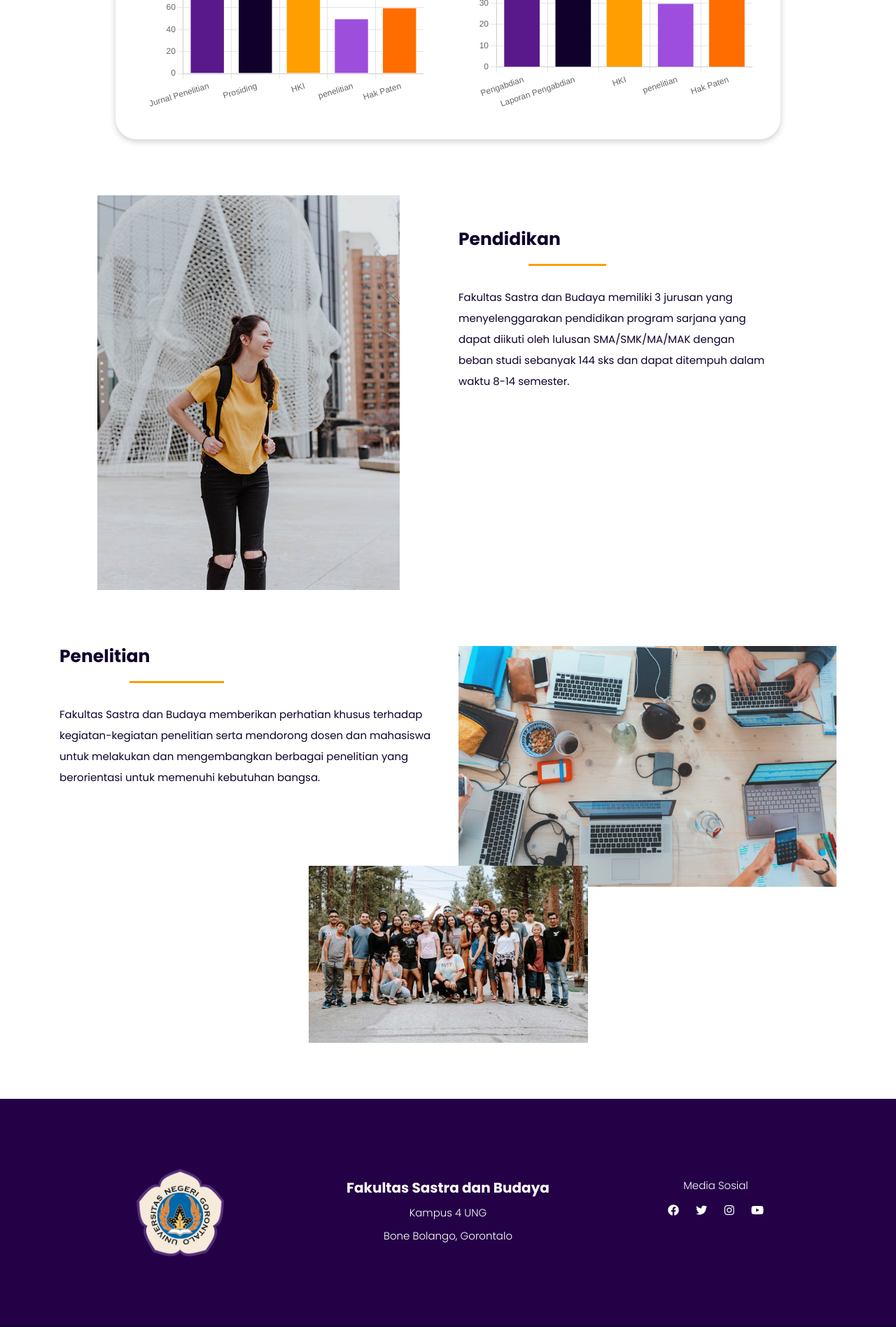
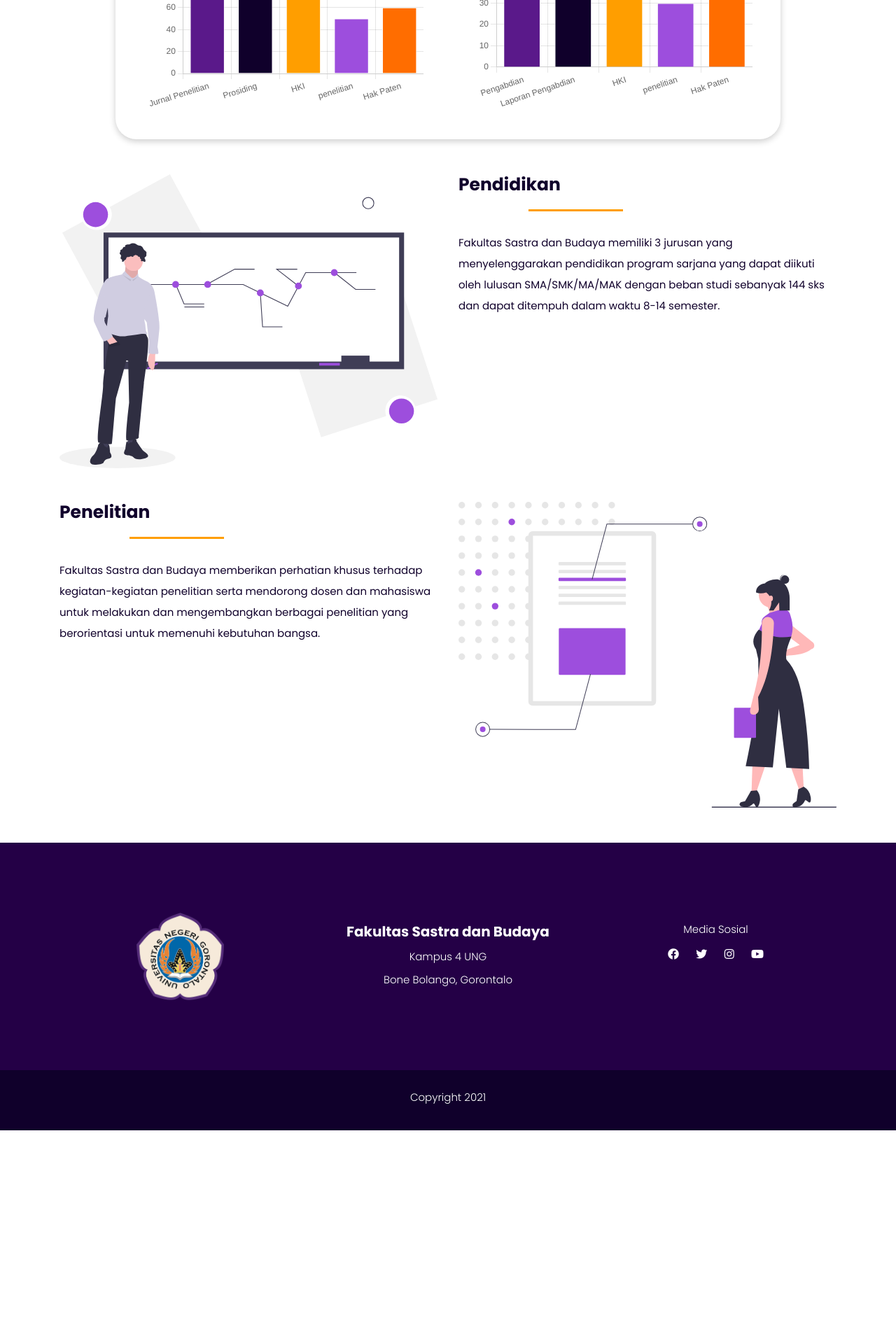
Before and after one commit to SyahrulPrayogaa/fsb-ung, a PHP site: page / in a window 1280 px wide. Shown: the part 1828-3724 px from the top of the page at 70% size. After the commit the page ends 3443 px from the top, so only its background shows below. Run offline with PHP 8.4, Linux system fonts and the light colour scheme; some libraries are stand-ins or nearby versions.

Commit message:
add svg asset & fix margin content

```diff
--- a/public/page/home.php
+++ b/public/page/home.php
@@ -39,7 +39,7 @@
 
       <!-- Row Jumlah Mahasiswa -->
       <div class="row d-flex justify-content-center">
-        <div class="col-xl-6 col-lg-8 col-md-10 col-sm-12 ">
+        <div class="col-xl-6 col-lg-7 col-md-9 col-sm-12 ">
           <div class="chart-box">
             <canvas id="mahasiswaChart1" width="400"></canvas>
             <div class="chart-info">
@@ -242,26 +242,24 @@
 <!-- end of jumlah dosen Chart -->
 
 <!-- Pendidikan -->
-<div class="pendidikan">
-  <div class="container">
+<div class="penelitian">
+  <div class="container mb-5">
     <div class="row">
       <div class="col-md-6 d-flex justify-content-center">
-        <img src="assets/img/Pendidikan.jpg" alt="">
+        <img src="assets/img/professor.svg" alt="">
       </div>
-      <div class="col-md-5">
-        <h3 class="title-content mt-5">Pendidikan</h3>
+      <div class="col-md-6">
+        <h3 class="title-content">Pendidikan</h3>
         <div class="title-content-line"></div>
         <p class="text-content">Fakultas Sastra dan Budaya memiliki 3 jurusan yang menyelenggarakan pendidikan program sarjana yang dapat diikuti oleh lulusan SMA/SMK/MA/MAK dengan beban studi sebanyak 144 sks dan dapat ditempuh dalam waktu 8-14 semester.</p>
         <!-- <a href="#" class="link-content">Selengkapnya -></a> -->
       </div>
     </div>
   </div>
-</div>
-<!-- End of Pendidikan -->
+  <!-- End of Pendidikan -->
 
-<!-- Penelitian -->
-<div class="penelitian">
-  <div class="container">
+  <!-- Penelitian -->
+  <div class="container mt-5">
     <div class="row">
       <div class="col-md-6">
         <h3 class="title-content">Penelitian</h3>
@@ -269,12 +267,9 @@
         <p class="text-content">Fakultas Sastra dan Budaya memberikan perhatian khusus terhadap kegiatan-kegiatan penelitian serta mendorong dosen dan mahasiswa untuk melakukan dan mengembangkan berbagai penelitian yang berorientasi untuk memenuhi kebutuhan bangsa.</p>
         <!-- <a href="#" class="link-content">Selengkapnya -></a> -->
       </div>
-      <div class="col-md-6 d-flex justify-content-end">
-        <img src="assets/img/penelitian2.jpg" alt="">
+      <div class="col-md-6 d-flex justify-content-center order-md-2 order-first">
+        <img src="assets/img/file_analysis.svg" alt="">
       </div>
-    </div>
-    <div class="row">
-      <img src="assets/img/penelitian1.jpg" alt="" class="penelitian-img">
     </div>
   </div>
 </div>
--- a/public/style/responsive.css
+++ b/public/style/responsive.css
@@ -65,9 +65,6 @@
 }
 /* end of Carousel */
 
-/* statistik */
-
-/* end of statistik */
 /* ===========Home========== */
 
 /* ===========Jumbotron========== */
@@ -97,45 +94,15 @@
   }
 /* end of Carousel */
 
-/* Pendidikan */
-.pendidikan .title-content-line{
-  width: 25%;
-  margin-left: 100px;
-}
-.pendidikan img{
-  width: 90%;
-}
-/* Pendidikan */
-.penelitian .title-content-line{
-  width: 25%;
-  margin-left: 100px;
-
-}.penelitian img{
-  height: 80%;
-  margin-top: 50px;
-}
-.penelitian .penelitian-img{
-  display: flex;
-  margin: 0 auto;
-  width: 35%;
-  margin-top: -30px;
-  z-index: 1;
-}
 /* Penelitian */
 .penelitian .title-content-line{
   width: 25%;
   margin-left: 100px;
 
 }.penelitian img{
+  width: 100%;
   height: 80%;
   margin-top: 50px;
-}
-.penelitian .penelitian-img{
-  display: flex;
-  margin: 0 auto;
-  width: 35%;
-  margin-top: -30px;
-  z-index: 1;
 }
 /* end of Penelitian */
 
@@ -246,16 +213,6 @@
 }
 /* end of Carousel */
 
-/* Pendidikan */
-  .pendidikan .title-content-line{
-    width: 25%;
-    margin-left: 100px;
-  }
-  .pendidikan img{
-    width: 80%;
-  }
-/* end of Pendidikan */
-
 /* Penelitian */
   .penelitian img{
     height: 100%;
--- a/public/style/style.css
+++ b/public/style/style.css
@@ -174,37 +174,17 @@ a:hover{
 
 /* End of Statistik */
 
-/* pendidikan */
-.pendidikan{
-  margin: 80px 40px;
-}
-.pendidikan .title-content-line{
-  width: 50%;
-  margin-left: -125px;
-}
-.pendidikan img{
-  width: 60%;
-  object-fit: cover;
-}
-/* end of pendidikan */
-
-
 /* Penelitian */
   .penelitian{
-    margin:80px 40px;
+    margin:50px 20px;
   }
   .penelitian .title-content-line{
     width: 50%;
     margin-left: -125px;
   }
   .penelitian img{
-    width: 100%;
-    margin-top: 30px;
-    object-fit: cover;
-  }
-
-  .penelitian .penelitian-img{
-    display: none;
+    width: 60%;
+    margin-top: -30px;
   }
 
 /* End of Penelitian */
```
Also changed, not shown: assets/img/file_analysis.svg (added), assets/img/professor.svg (added).
